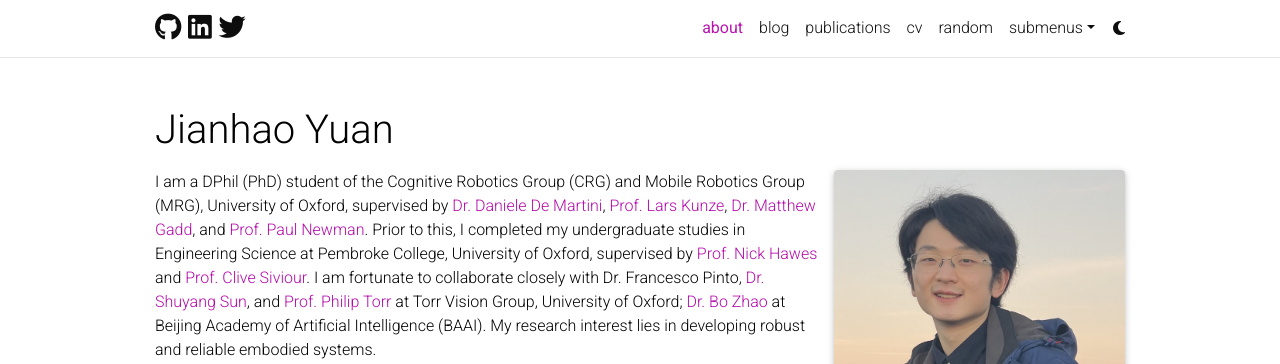
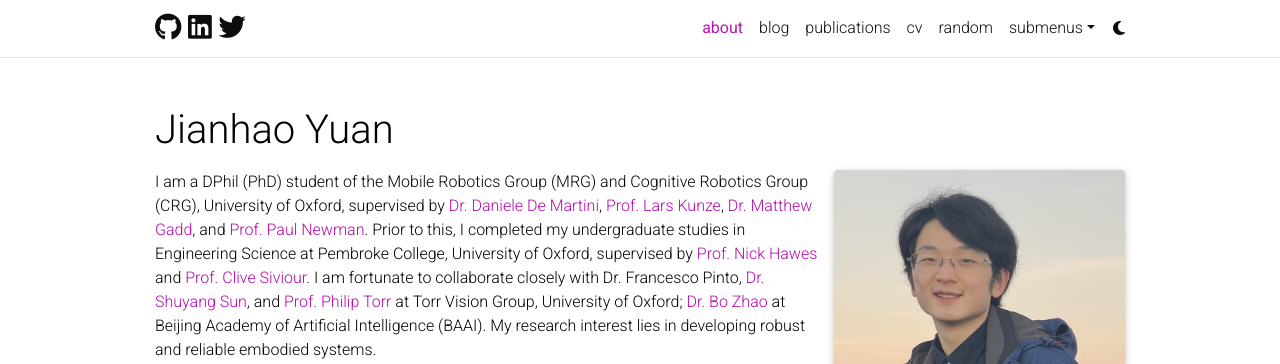
Before and after one commit to YuanJianhao508/YuanJianhao508.github.io, a Jekyll site: the page built from _pages/about.md, in a window 1280 px wide and 1212 px high. Shown: the top 364 px of the window. Built offline with Jekyll 4.4.1, drawn with Linux system fonts in a browser that asks for light colours; full-size pictures stand in for the smaller copies a plugin makes; comment, search, counter and statistics services are not loaded; a style sheet for code colours, icons or effects is not loaded.

Commit message:
update news

```diff
--- a/_pages/about.md
+++ b/_pages/about.md
@@ -18,7 +18,7 @@
 social: true  # includes social icons at the bottom of the page
 ---
 
-I am a DPhil (PhD) student of the Cognitive Robotics Group (CRG) and Mobile Robotics Group (MRG), University of Oxford, supervised by [Dr. Daniele De Martini](https://ori.ox.ac.uk/people/daniele-de-martini/), [Prof. Lars Kunze](https://ori.ox.ac.uk/people/lars-kunze/), [Dr. Matthew Gadd](https://mttgdd.github.io/), and [Prof. Paul Newman](https://www.ori.ox.ac.uk/people/paul-newman/). Prior to this, I completed my undergraduate studies in Engineering Science at Pembroke College, University of Oxford, supervised by [Prof. Nick Hawes](https://www.robots.ox.ac.uk/~nickh/) and [Prof. Clive Siviour](https://eng.ox.ac.uk/people/clive-siviour/). I am fortunate to collaborate closely with Dr. Francesco Pinto, [Dr. Shuyang Sun](https://kevin-ssy.github.io/), and [Prof. Philip Torr](https://www.robots.ox.ac.uk/~phst/) at Torr Vision Group, University of Oxford; [Dr. Bo Zhao](https://www.bozhao.me/) at Beijing Academy of Artificial Intelligence (BAAI). My research interest lies in developing robust and reliable embodied systems.
+I am a DPhil (PhD) student of the Mobile Robotics Group (MRG) and Cognitive Robotics Group (CRG), University of Oxford, supervised by [Dr. Daniele De Martini](https://ori.ox.ac.uk/people/daniele-de-martini/), [Prof. Lars Kunze](https://ori.ox.ac.uk/people/lars-kunze/), [Dr. Matthew Gadd](https://mttgdd.github.io/), and [Prof. Paul Newman](https://www.ori.ox.ac.uk/people/paul-newman/). Prior to this, I completed my undergraduate studies in Engineering Science at Pembroke College, University of Oxford, supervised by [Prof. Nick Hawes](https://www.robots.ox.ac.uk/~nickh/) and [Prof. Clive Siviour](https://eng.ox.ac.uk/people/clive-siviour/). I am fortunate to collaborate closely with Dr. Francesco Pinto, [Dr. Shuyang Sun](https://kevin-ssy.github.io/), and [Prof. Philip Torr](https://www.robots.ox.ac.uk/~phst/) at Torr Vision Group, University of Oxford; [Dr. Bo Zhao](https://www.bozhao.me/) at Beijing Academy of Artificial Intelligence (BAAI). My research interest lies in developing robust and reliable embodied systems.
 
 
 Personal email: [yuanjianhao2019@gmail.com](yuanjianhao2019@gmail.com)
```
